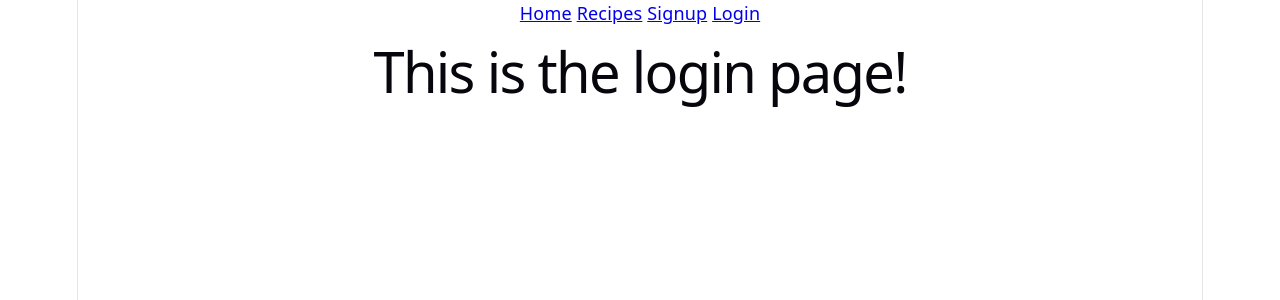
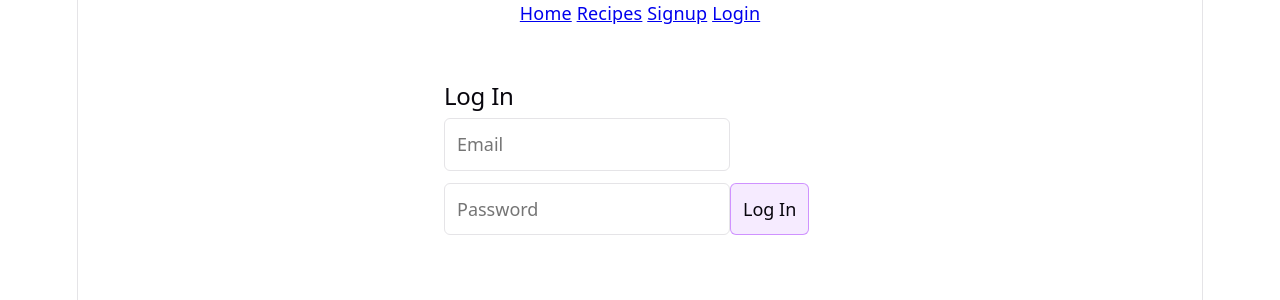
Before and after one commit to ebaonguyen/recipe-recommender, a React (Vite) app in the folder frontend/: page /login in a window 1280 px wide. Shown: the top 300 px of the page. Built offline with nearby package versions, Linux system fonts and the light colour scheme; no server answers.

Commit message:
Copy functionality from Signup to Login page

```diff
--- a/frontend/src/auth/Login.tsx
+++ b/frontend/src/auth/Login.tsx
@@ -1,5 +1,57 @@
+import { useActionState } from "react";
+// import "./Login.css"; // or share the same stylesheet if styles are identical
+import { supabase } from "./supabase";
+
+async function handleLoginForm(_prevState: any, formData: FormData) {
+  const email = formData.get("email") as string;
+  const password = formData.get("password") as string;
+
+  if (!email || !password) {
+    return { error: "Email and password are required.", message: "" };
+  }
+
+  try {
+    // Call Supabase auth system to sign the user in with password
+    const { data, error: loginError } = await supabase.auth.signInWithPassword({
+      email: email.trim(),
+      password,
+    });
+
+    if (loginError) {
+      return { error: loginError.message, message: "" };
+    }
+
+    return {
+      error: "",
+      message: `Welcome back! Logged in as ${data.user?.email}.`,
+    };
+  }
+  catch (error) {
+    console.error("Login request failed:", error);
+    return { error: "Unable to sign in right now. Please try again.", message: "" };
+  }
+}
+
 function Login() {
-  return <h1>This is the login page!</h1>;
+  const [state, formAction, isPending] = useActionState(handleLoginForm, {
+    error: "",
+    message: "",
+  });
+
+  return (
+    <form action={formAction}>
+      <h2>Log In</h2>
+      <input type="email" name="email" required placeholder="Email" />
+      <input type="password" name="password" required placeholder="Password" />
+
+      {state.error && <p className="error">{state.error}</p>}
+      {state.message && <p className="message">{state.message}</p>}
+
+      <button type="submit" disabled={isPending}>
+        {isPending ? "Logging in..." : "Log In"}
+      </button>
+    </form>
+  );
 }
 
 export default Login;
--- a/frontend/src/auth/Signup.tsx
+++ b/frontend/src/auth/Signup.tsx
@@ -2,7 +2,7 @@ import { useActionState } from "react";
 import "./Signup.css";
 import { supabase } from "./supabase";
 
-async function handleSignupForm(prevState: any, formData: FormData) {
+async function handleSignupForm(_prevState: any, formData: FormData) {
   const email = formData.get("email") as string;
   const password = formData.get("password") as string;
 
```
